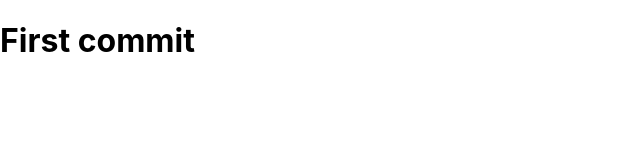
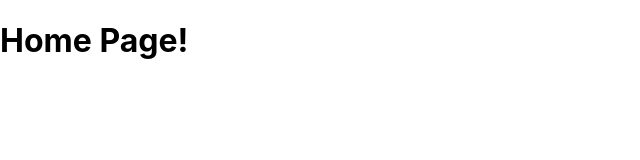
Before and after one commit to poglodek/funfair-js, a React (Create React App) app: page / in a window 1280 px wide. Shown: the top 160 px of the page, without its empty margins (0-640 px from the left). Built offline with nearby package versions, Linux system fonts and the light colour scheme; the HTML template or start-up script is replaced by a standard one.

Commit message:
adding tailwind

```diff
--- a/package.json
+++ b/package.json
@@ -6,9 +6,13 @@
     "@testing-library/jest-dom": "^5.16.5",
     "@testing-library/react": "^13.4.0",
     "@testing-library/user-event": "^13.5.0",
+    "autoprefixer": "^10.4.14",
+    "postcss": "^8.4.24",
     "react": "^18.2.0",
     "react-dom": "^18.2.0",
+    "react-router-dom": "^6.14.1",
     "react-scripts": "5.0.1",
+    "tailwindcss": "^3.3.2",
     "web-vitals": "^2.1.4"
   },
   "scripts": {
--- a/src/App.jsx
+++ b/src/App.jsx
@@ -1,8 +1,16 @@
-
 import './App.css';
+import React from 'react';
+import { Routes, Route, BrowserRouter } from "react-router-dom"
+import { Home } from './pages/HomePage';
 
 function App() {
-  return (<h1>First commit</h1>  );
+  return (
+      <BrowserRouter>
+       <Routes>
+          <Route path="/" element={<Home />} />
+        </Routes>
+     </BrowserRouter>
+   );
 }
 
 export default App;
--- /dev/null
+++ b/src/pages/HomePage.jsx
@@ -0,0 +1,4 @@
+export function Home() {
+    return (        <h1>Home Page!</h1>
+     );
+  }
```
Also changed, not shown: tailwind.config.js (added, +7 -0 lines), src/pages/LoginPage.jsx (added), 1 other file (tests, documents, lock files or other folders).
